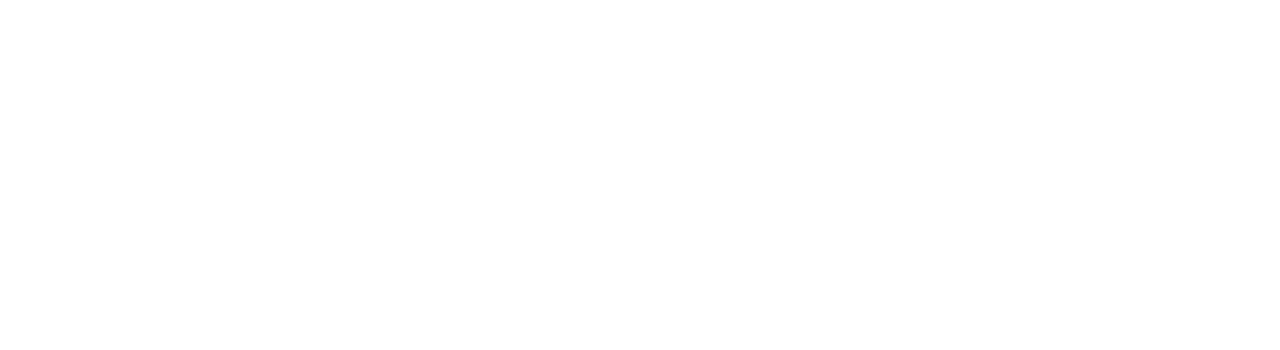
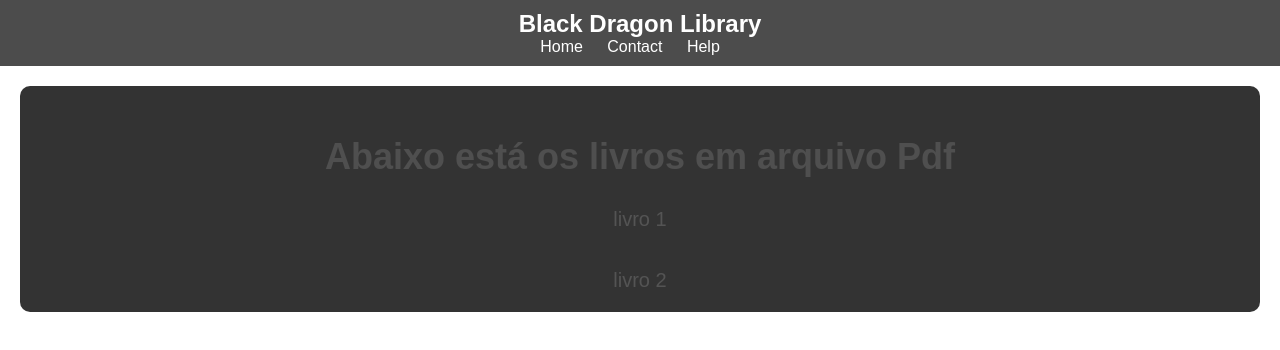
Before and after one commit to cvinicius369/BlackDragon, a plain HTML site: page pages/pdf/pagepdf.html in a window 1280 px wide. Drawn offline with Linux system fonts and the light colour scheme; a web font is replaced by a local one.

Commit message:
index.html pageepub.html pagepdf.html stylepagepdf.css

```diff
--- a/pages/pdf/pagepdf.html
+++ b/pages/pdf/pagepdf.html
@@ -11,5 +11,23 @@
 		<link href="https://fonts.googleapis.com/css2?family=Grenze+Gotisch&display=swap" rel="stylesheet">
 	</head>
     <body>
-    </body>
+		<!-- Cabeçalho -->
+		<header class="Barra-Menu">
+			<h1 class="titulo">Black Dragon Library</h1>
+			<nav>
+				<ul class="meuni">
+					<li>Home</li>
+					<li>Contact</li>
+					<li>Help</li>
+				</ul>
+			</nav>
+		</header>
+		<section class="LivroPdf">
+			<div class="Title">
+				<h1 class="Resume">Abaixo está os livros em arquivo Pdf</h1>
+				<a href="">livro 1</a><br>
+				<a href="">livro 2</a>
+			</div>
+		</section>
+	</body>
 </html>
--- a/pages/pdf/stylepagepdf.css
+++ b/pages/pdf/stylepagepdf.css
@@ -0,0 +1,60 @@
+/* Estilos globais */
+body {
+    margin: 0;
+    padding: 0;
+    font-family: Arial, sans-serif;
+    background-image: url('');
+    background-size: cover;
+    background-repeat: no-repeat;
+    background-attachment: fixed;
+}
+/* Estilos do cabeçalho */
+.Barra-Menu {
+    background-color: rgba(0, 0, 0, 0.7);
+    color: #fff;
+    padding: 10px;
+    text-align: center;
+}
+
+.titulo {
+    font-size: 24px;
+    margin: 0;
+}
+
+.meuni {
+    list-style: none;
+    margin: 0;
+    padding: 0;
+}
+
+.meuni li {
+    display: inline;
+    margin-right: 20px;
+    font-size: 16px;
+}
+/* Estilos do corpo da página */
+.LivroPdf {
+    background-color: rgba(0, 0, 0, 0.8);
+    padding: 20px;
+    text-align: center;
+    margin: 20px;
+    border-radius: 10px;
+    color: #4f4f4f;
+}
+
+.Resume {
+    font-size: 36px;
+}
+
+.Title p {
+    font-size: 18px;
+    margin-top: 20px;
+}
+
+.Title a {
+    display: block;
+    font-size: 20px;
+    margin-top: 20px;
+    text-decoration: none;
+    color: #545454;
+}
```
Also changed, not shown: index.html (+0 -1 lines), pages/epub/pageepub.html (+20 -1 lines).
